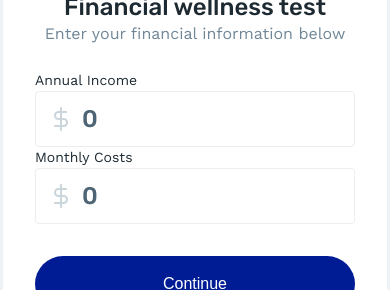
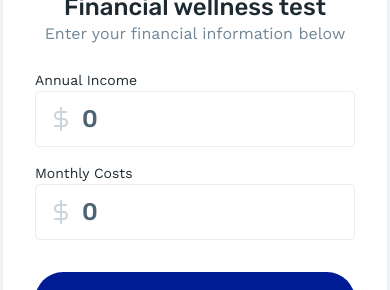
Before and after one commit to cintiazago/financial-score-calculator-web, a React (Vite) app: page / in a window 390 px wide. Shown: the part 319-609 px from the top of the page. Built offline with nearby package versions, Linux system fonts and the light colour scheme.

Commit message:
fix: improve FinancialDataForm fields mobile design as specs

```diff
--- a/src/components/FinancialDataForm/index.tsx
+++ b/src/components/FinancialDataForm/index.tsx
@@ -17,6 +17,7 @@ import {
   ButtonContainer,
   Button,
   Input,
+  FieldsWrapper,
 } from "./styles";
 
 const YEARLY_TAXES_PERCENTAGE = 8;
@@ -97,6 +98,7 @@ export const FinancialDataForm = () => {
         >
           <Content>
             <Form>
+              <FieldsWrapper>
                 <Input>
                   <label htmlFor="annualIncome">Annual Income</label>
                   <Field name="annualIncome" id="annualIncome" type="number" />
@@ -116,6 +118,7 @@ export const FinancialDataForm = () => {
                     component="p"
                   />
                 </Input>
+              </FieldsWrapper>
 
               <ButtonContainer>
                 <Button type="submit">Continue</Button>
--- a/src/components/FinancialDataForm/styles.ts
+++ b/src/components/FinancialDataForm/styles.ts
@@ -89,6 +89,17 @@ export const Content = styled.div`
   }
 `;
 
+export const FieldsWrapper = styled.div`
+  display: flex;
+  width: 100%;
+  column-gap: 16px;
+
+  @media screen and (max-width: 600px) {
+    flex-direction: column;
+    row-gap: 16px;
+  }
+`;
+
 export const Input = styled.div`
   label {
     font-style: normal;
```
Lines whose indentation alone changed are shown as unchanged.
